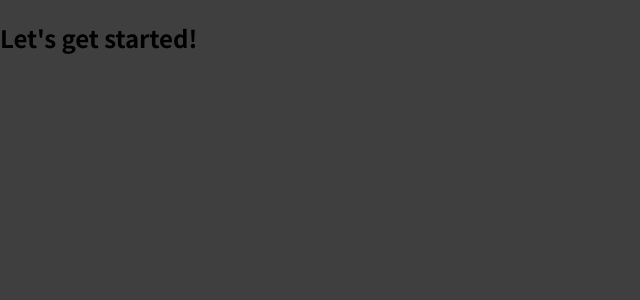
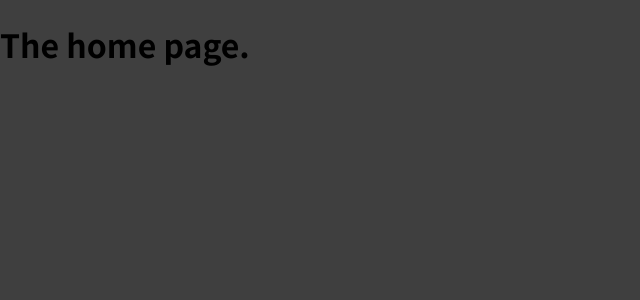
Before and after one commit to adilahamad786/basic-of-react-router-dom, a JavaScript app: page / in a window 1280 px wide. Shown: the top 300 px of the page, without its empty margins (0-640 px from the left). Built offline with nearby package versions, Linux system fonts and the light colour scheme.

Commit message:
Implement routing using react-router-dom.

```diff
--- a/src/App.js
+++ b/src/App.js
@@ -1,7 +1,15 @@
+import { Route, Routes } from "react-router-dom";
+import Product from "./components/Product";
+import Welcome from "./components/Welcome";
+
 function App() {
   return (
     <div>
-      <h2>Let's get started!</h2>
+      <Routes>
+        <Route path="/" element={<h1>The home page.</h1>} />
+        <Route path="/welcome" element={<Welcome />} />
+        <Route path="/product" element={<Product />} />
+      </Routes>
     </div>
   );
 }
--- a/src/index.js
+++ b/src/index.js
@@ -1,6 +1,12 @@
-import ReactDOM from 'react-dom';
+import ReactDOM from "react-dom";
+import { BrowserRouter } from "react-router-dom";
 
-import './index.css';
-import App from './App';
+import "./index.css";
+import App from "./App";
 
-ReactDOM.render(<App />, document.getElementById('root'));
+ReactDOM.render(
+  <BrowserRouter>
+    <App />
+  </BrowserRouter>,
+  document.getElementById("root")
+);
```
